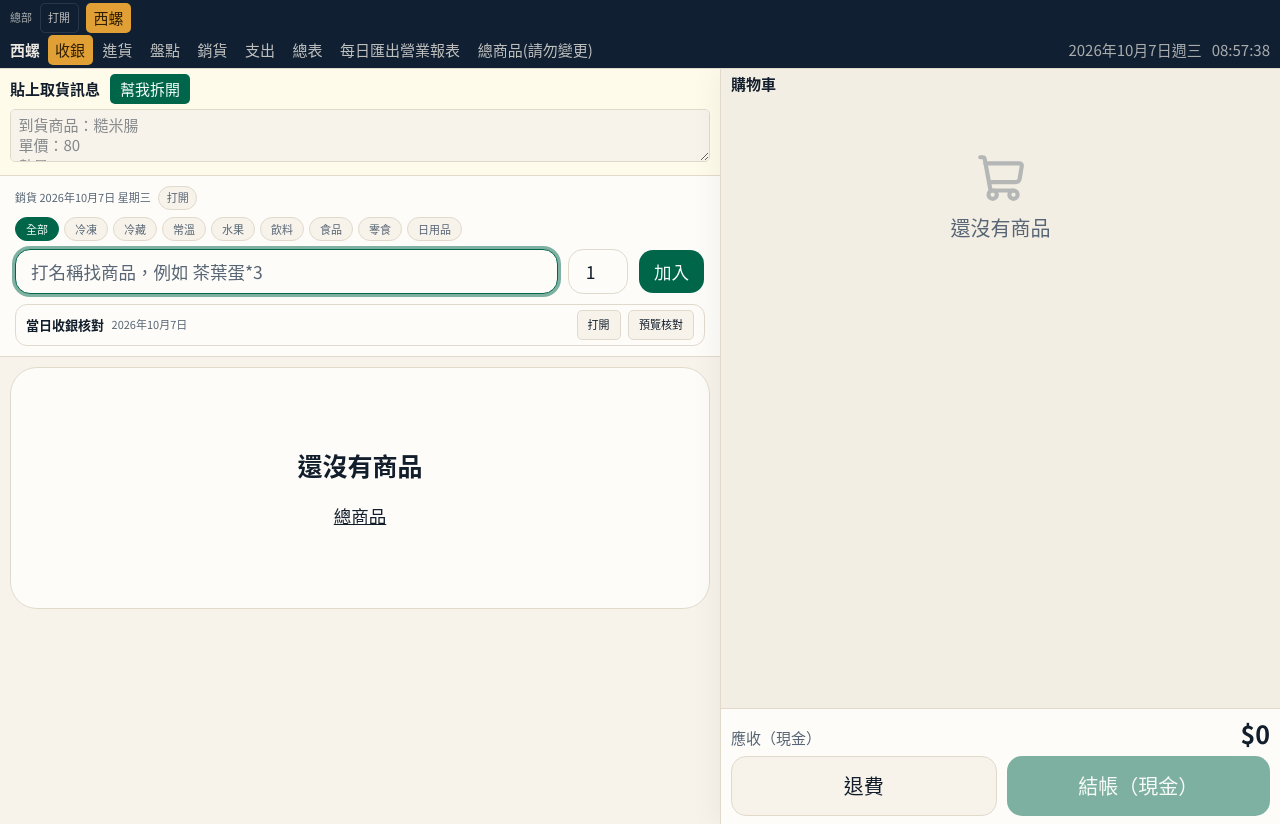
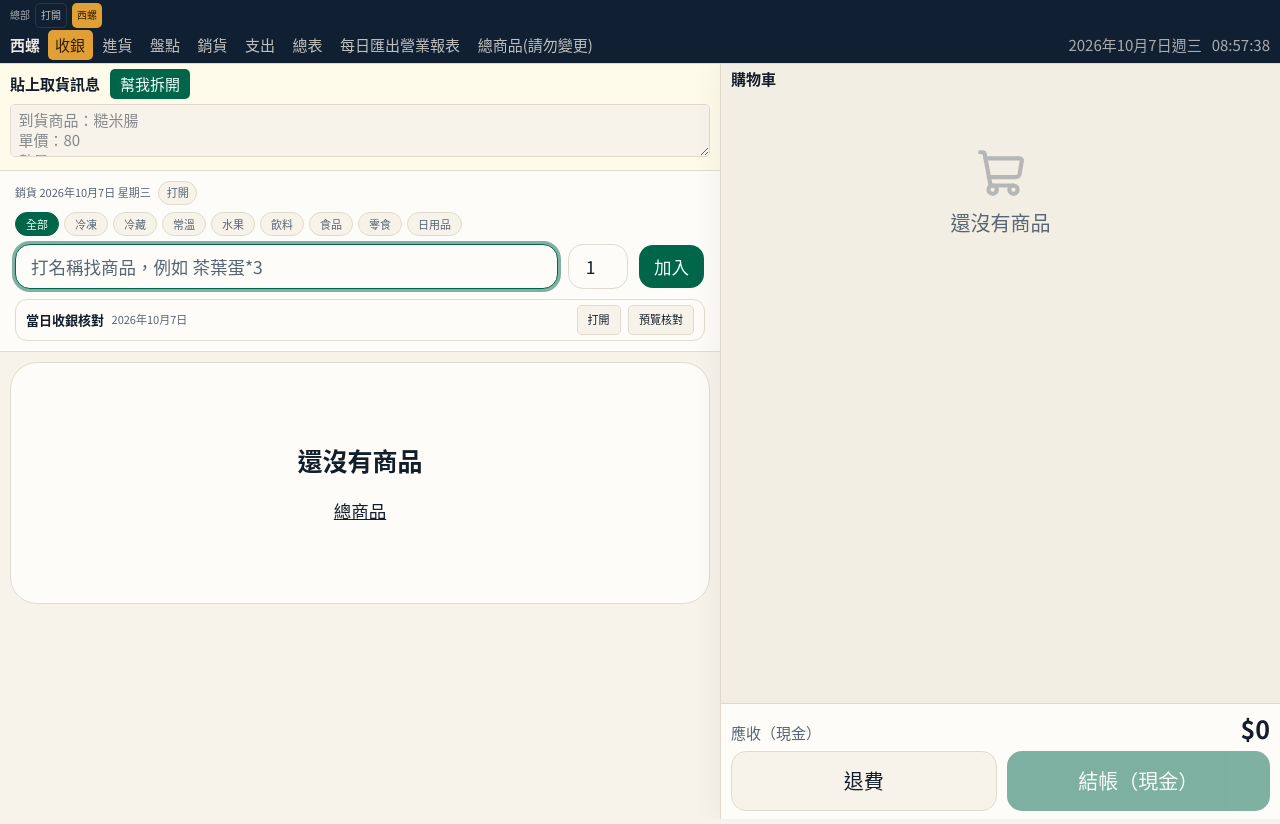
Before and after one commit to samsam60076-maker/sop, a Next.js app in the folder men-shi-pos/: page / in a window 1280 px wide. Built offline with nearby package versions, Linux system fonts and the light colour scheme.

Commit message:
頂欄門市列字再縮小。

```diff
--- a/men-shi-pos/components/store-bar.tsx
+++ b/men-shi-pos/components/store-bar.tsx
@@ -36,13 +36,13 @@ export function StoreBar() {
   }
 
   return (
-    <div className="flex flex-wrap items-center gap-x-1.5 gap-y-0.5 px-2 py-0.5">
-      <span className="shrink-0 text-[11px] text-sidebar-foreground/70">
+    <div className="flex flex-wrap items-center gap-x-1 gap-y-0.5 px-2 py-0.5">
+      <span className="shrink-0 text-[10px] text-sidebar-foreground/70">
         總部
       </span>
       <button
         type="button"
-        className="inline-flex h-6 items-center rounded border border-sidebar-border px-1.5 text-[11px] text-sidebar-foreground/80 hover:bg-sidebar-accent"
+        className="inline-flex h-5 items-center rounded border border-sidebar-border px-1 text-[10px] text-sidebar-foreground/80 hover:bg-sidebar-accent"
         onClick={() => {
           setOpen((currentOpen) => {
             if (currentOpen) setEditing(false);
@@ -60,7 +60,7 @@ export function StoreBar() {
               type="button"
               onClick={() => switchStore(branch.id)}
               className={cn(
-                "inline-flex h-6 items-center rounded px-1.5 text-xs",
+                "inline-flex h-5 items-center rounded px-1 text-[10px]",
                 storeId === branch.id
                   ? "bg-sidebar-primary text-sidebar-primary-foreground"
                   : "text-sidebar-foreground/80 hover:bg-sidebar-accent",
@@ -71,7 +71,7 @@ export function StoreBar() {
             {editing ? (
               <button
                 type="button"
-                className="inline-flex h-6 w-5 items-center justify-center text-[11px] text-red-200 hover:text-white"
+                className="inline-flex h-5 w-4 items-center justify-center text-[10px] text-red-200 hover:text-white"
                 aria-label={`刪除 ${branch.name}`}
                 onClick={() => {
                   if (branches.length <= 1) {
@@ -100,7 +100,7 @@ export function StoreBar() {
         ))}
         <button
           type="button"
-          className="inline-flex h-6 items-center rounded px-1.5 text-xs text-sidebar-foreground/80 hover:bg-sidebar-accent"
+          className="inline-flex h-5 items-center rounded px-1 text-[10px] text-sidebar-foreground/80 hover:bg-sidebar-accent"
           onClick={() => {
             setAdding(true);
             setName("");
@@ -111,7 +111,7 @@ export function StoreBar() {
         <button
           type="button"
           className={cn(
-            "inline-flex h-6 items-center rounded px-1.5 text-xs",
+            "inline-flex h-5 items-center rounded px-1 text-[10px]",
             editing
               ? "bg-sidebar-accent text-sidebar-foreground"
               : "text-sidebar-foreground/80 hover:bg-sidebar-accent",
@@ -122,7 +122,7 @@ export function StoreBar() {
         </button>
       </div>
       ) : (
-        <span className="inline-flex h-6 items-center rounded bg-sidebar-primary px-1.5 text-xs text-sidebar-primary-foreground">
+        <span className="inline-flex h-5 items-center rounded bg-sidebar-primary px-1 text-[10px] text-sidebar-primary-foreground">
           {current?.name ?? ""}
         </span>
       )}
--- a/men-shi-pos/render.yaml
+++ b/men-shi-pos/render.yaml
@@ -13,4 +13,4 @@ services:
       - key: NODE_ENV
         value: production
       - key: DEPLOY_MARK
-        value: "2026-10-10-hide-stores"
+        value: "2026-10-10-storebar-smaller"
```
